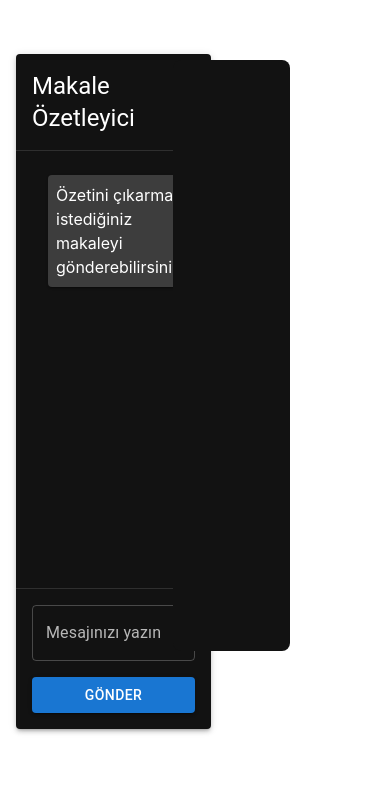
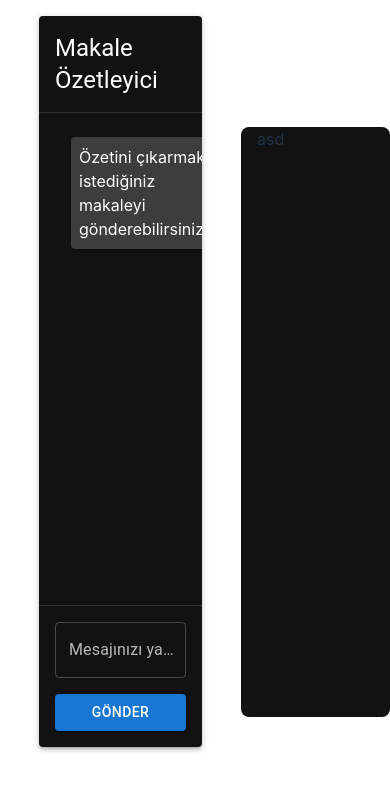
Before and after one commit to qrivnel/ArticleSummarizer, a React (Vite) app: page / in a window 390 px wide. Shown: the top 790 px of the page. Built offline with nearby package versions, Linux system fonts and the light colour scheme.

Commit message:
responsive layout

```diff
--- a/src/App.tsx
+++ b/src/App.tsx
@@ -73,22 +73,22 @@ function App() {
 
   return (
     <ThemeProvider theme={theme}>
+      <Box sx={{display: "flex", flexDirection: "row", width: "100vw", height: "100vh", alignItems: "center"}}>
         <Container
           maxWidth="sm"
-        sx={{ paddingTop: 2, display: "flex", flexDirection: "column" }}
+          sx={{ paddingTop: 2, display: "flex", flexDirection: "column", width: "50%", height: "100%" }}
         >
           <Box
             sx={{
               display: "flex",
               flexDirection: "column",
-            width: "50vw",
-            height: "80vh",
+              width: "100%",
+              height: "100%",
               backgroundColor: "background.default",
               borderRadius: 1,
               boxShadow: 3,
             }}
           >
-          {/* Sohbet Başlığı */}
             <Box
               sx={{
                 padding: 2,
@@ -199,24 +199,23 @@ function App() {
         </Container>
         <Box
           sx={{
+            display: "flex",
             width: "30%",
             height: "70%",
-          position: "absolute",
-          right: "100px",
-          top: "60px",
             paddingX: "16px",
             backgroundColor: "background.default",
             borderRadius: "8px",
-          boxSizing: "border-box",
             overflow: "scroll",
           }}
         >
+          asd
           {chats != undefined
             ? chats.map((chat: any, index: number) => (
                 <ChatRow key={index} chat={chat} selectChat={selectChat} />
               ))
             : null}
         </Box>
+      </Box>
     </ThemeProvider>
   );
 }
```
Lines whose indentation alone changed are shown as unchanged.
